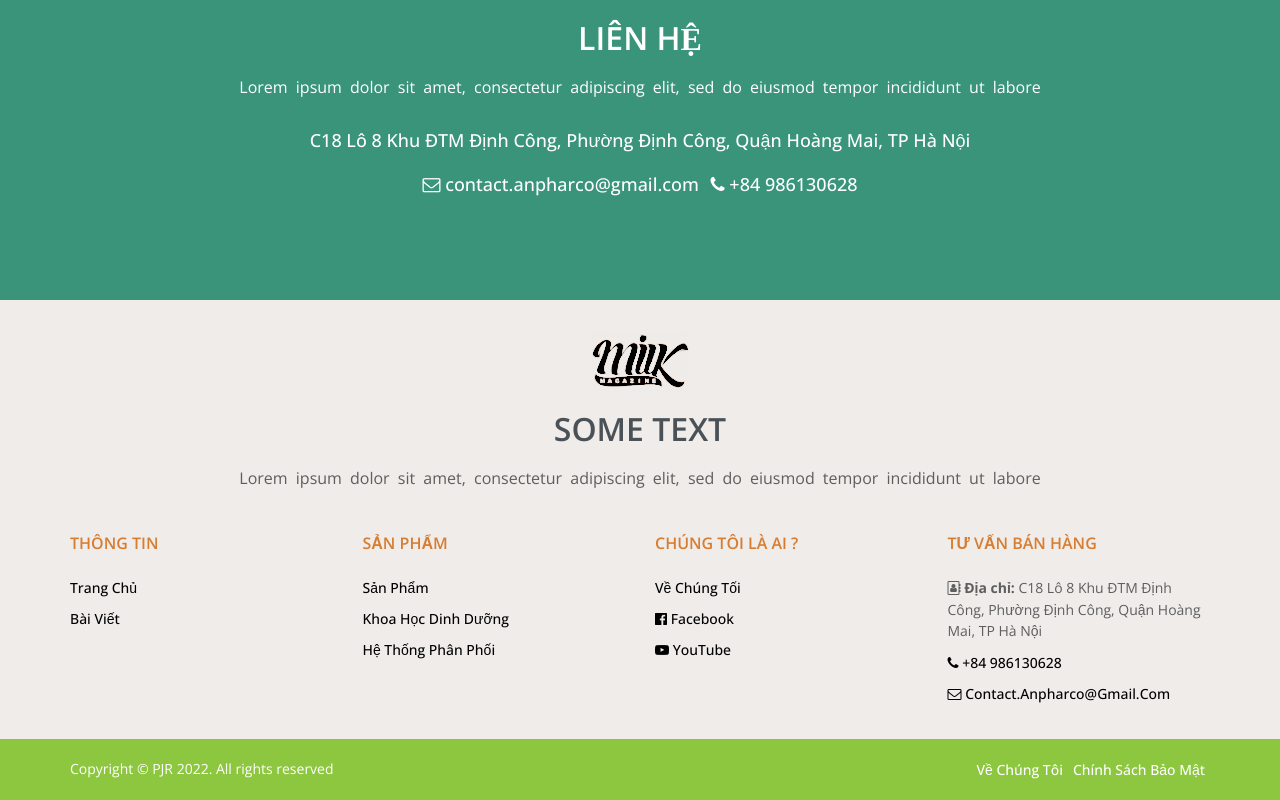
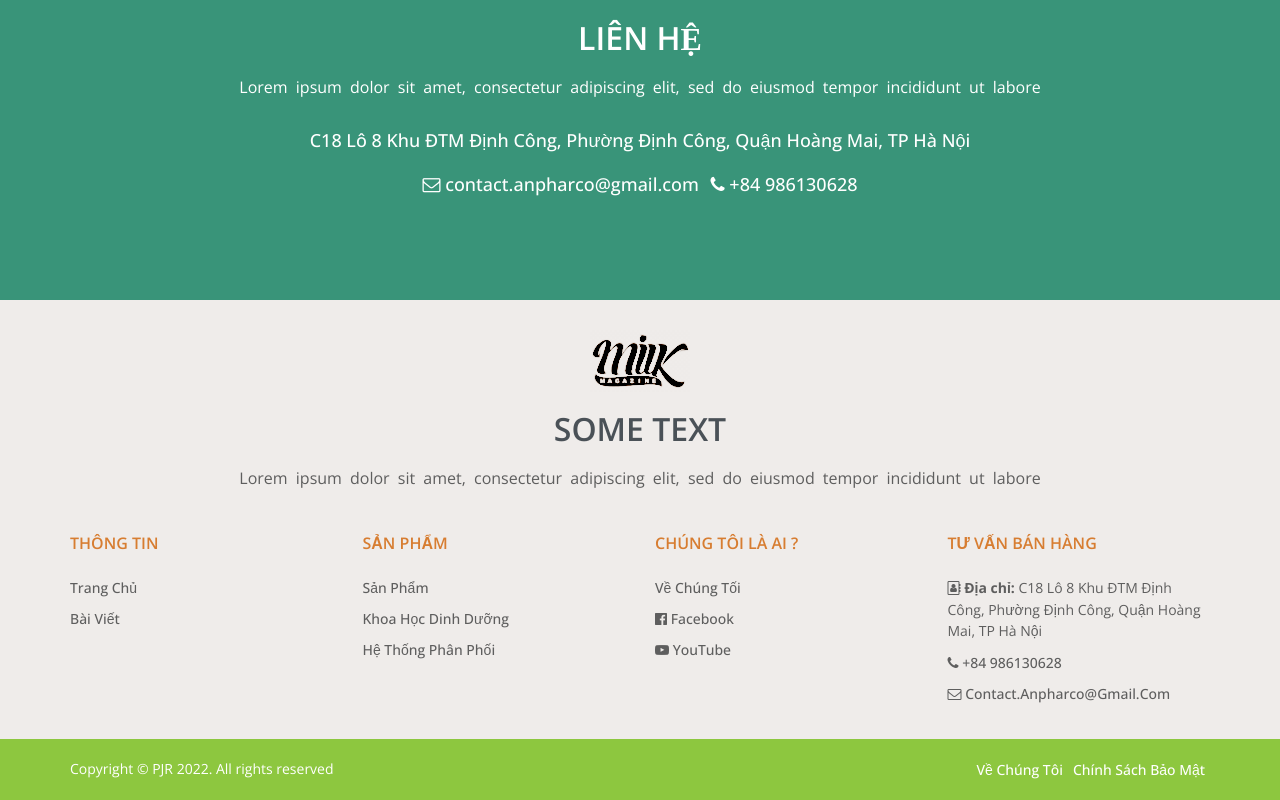
Before and after one commit to buitantoan/dairy, a plain HTML site: page index.html in a window 1280 px wide. Shown: the part 4670-5470 px from the top of the page. Drawn offline with nearby package versions, Linux system fonts and the light colour scheme; a web font is replaced by a local one.

Commit message:
update color link footer

```diff
--- a/assets/css/footer.css
+++ b/assets/css/footer.css
@@ -56,6 +56,7 @@
     font-weight: 500;
     font-size: 14px;
     line-height: 1.5em;
+    color: #5e5e5e;
     text-transform: capitalize;
 }
 
```
